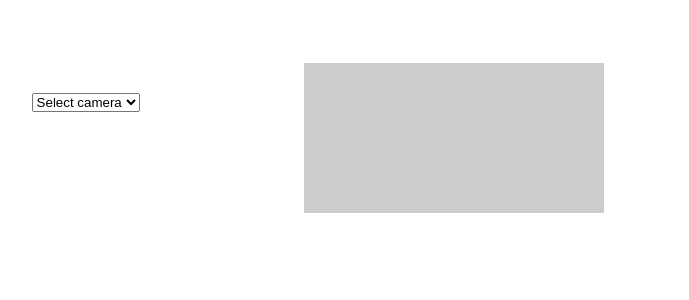
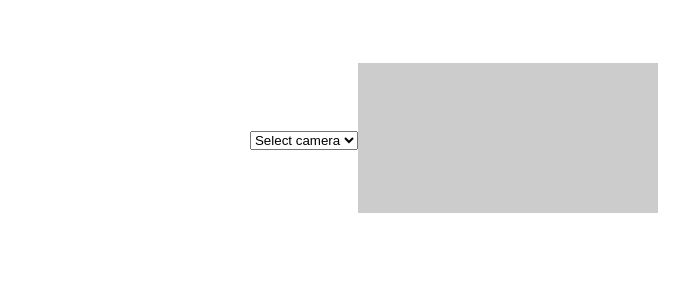
Before and after one commit to t0n1n3/arweb, a PHP site: page /index.html in a window 1280 px wide. Shown: the top 300 px of the page, without its empty margins (186-875 px from the left). Run offline with PHP 8.4, Linux system fonts and the light colour scheme.

Commit message:
removed css

```diff
--- a/css/styles.css
+++ b/css/styles.css
@@ -25,9 +25,9 @@ video {
 }
 
 .video-options {
-    position: absolute;
+    /* position: absolute;
     left: 20px;
-    top: 30px;
+    top: 30px; */
 }
 
 .controls {
--- a/index.html
+++ b/index.html
@@ -18,7 +18,6 @@
             </select>
         </div>
         <div>
-
             <video autoplay></video>
         </div>
 
```
